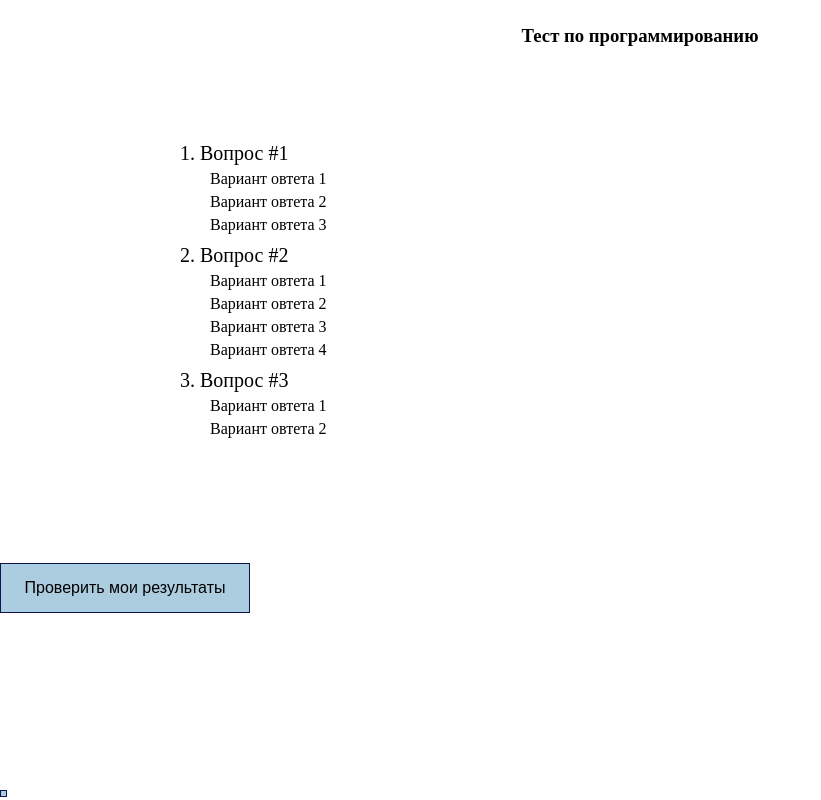
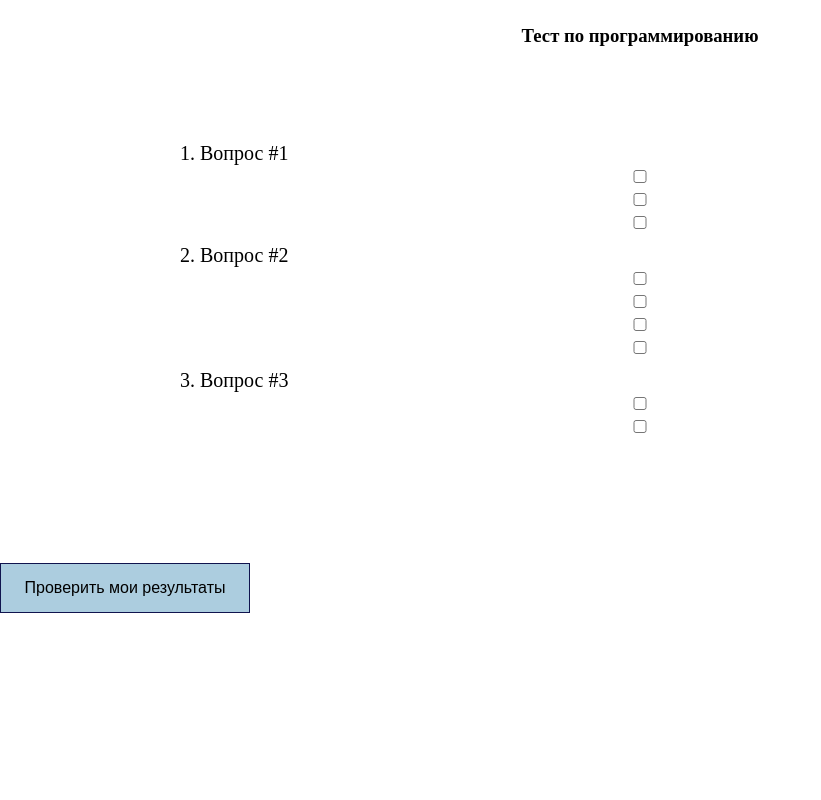
Before and after one commit to Svitlana3012/Svitlana3012.github.io, a plain HTML site: page js-hw-3-4/index.html in a window 1280 px wide. Shown: the whole page, without its empty margins (0-821 px from the left). Drawn offline with Linux system fonts and the light colour scheme.

Commit message:
trying checkbox

```diff
--- a/js-hw-3-4/script.js
+++ b/js-hw-3-4/script.js
@@ -43,7 +43,9 @@
     questions.appendChild(question);
 
     for (var a = 0, length = data[i].answerVariant.length; a < length; a++) {
-      var answer = document.createElement('li');
+      var answer = document.createElement('input');
+      answer.setAttribute('type', 'checkbox');
+      answer.innerHTML = data[i].answerVariant[a];
       answer.appendChild(document.createTextNode(data[i].answerVariant[a]));
       question.appendChild(answer);
     }
--- a/js-hw-3-4/style.css
+++ b/js-hw-3-4/style.css
@@ -20,13 +20,14 @@
 ul {
   margin: 10px 30px;
   font-size: 20px;
+  display: flex;;
+  flex-direction: column;
 }
-li {
+input {
   margin: 5px 30px;
   font-size: 16px;
-  list-style: none;
 }
-li::before {
+/*li::before {
 content: "";
 display: inline-block;
 width: 5px;
@@ -37,7 +38,7 @@ left: 0;
 position: absolute;
 background-color: #accddf;
 border: 1px solid #10144e;
-}
+}*/
 .check {
   display: block;
   margin: 45px 0;
```
